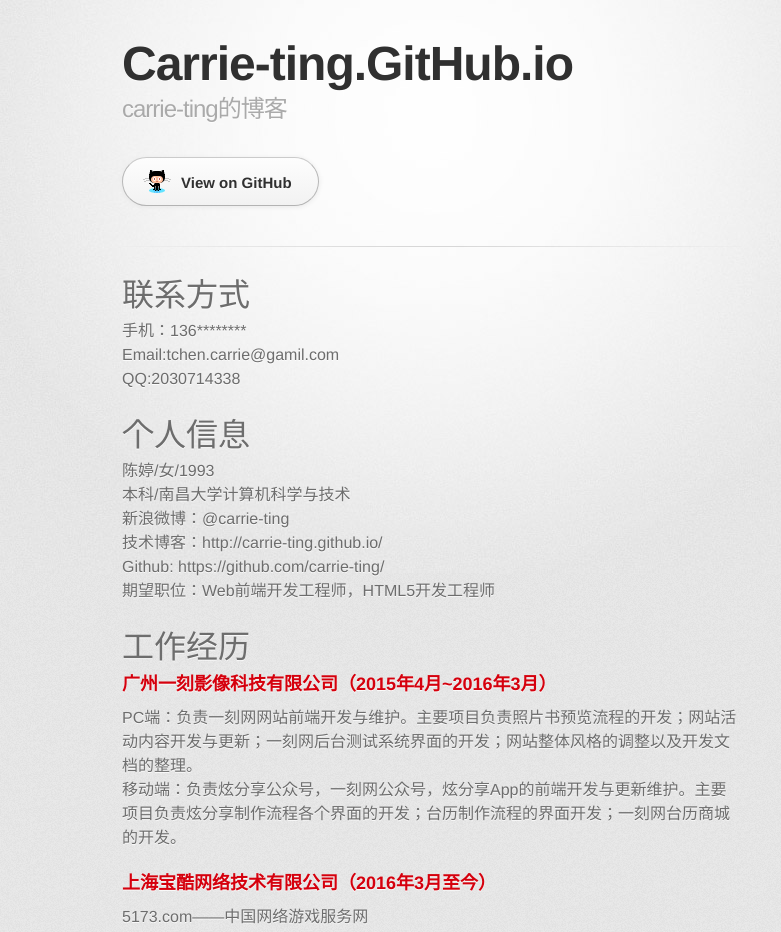
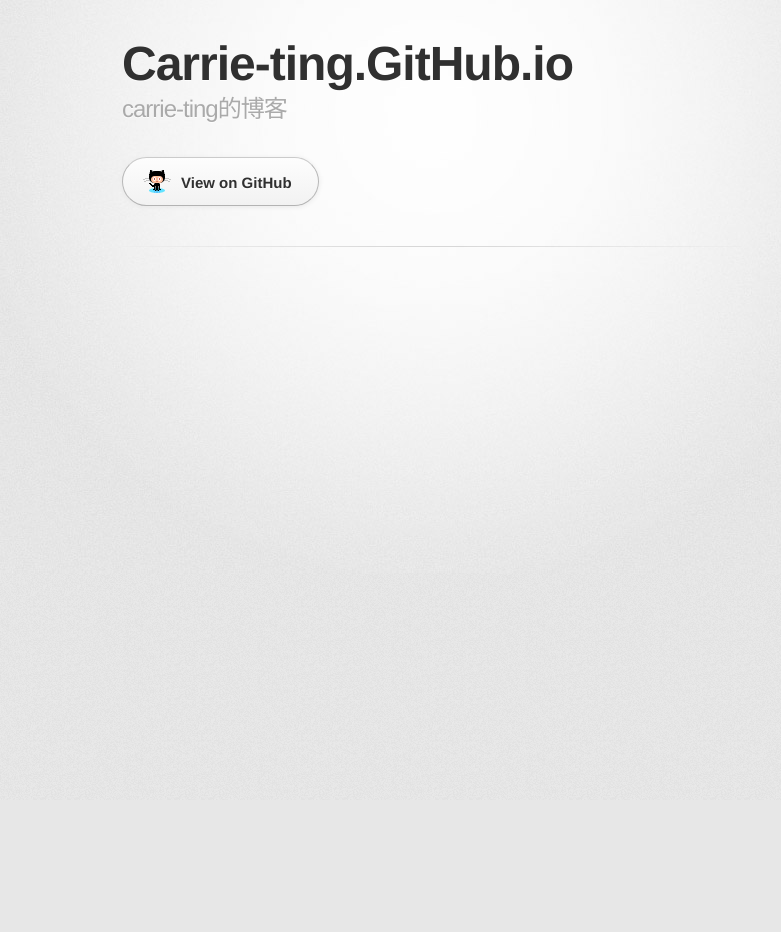
Before and after one commit to carrie-ting/carrie-ting.github.com, a plain HTML site: page index.html in a window 1280 px wide. Shown: the top 932 px of the page, without its empty margins (208-989 px from the left). After the commit the page ends 800 px from the top, so only its background shows below. Drawn offline with Linux system fonts and the light colour scheme; a web font is replaced by a local one.

Commit message:
display index

```diff
--- a/index.html
+++ b/index.html
@@ -30,7 +30,7 @@
 
         <hr>
 
-        <section id="main_content">
+        <section id="main_content" style="display:none;">
           <div>
             <h1>联系方式</h1>
             <p>
```
